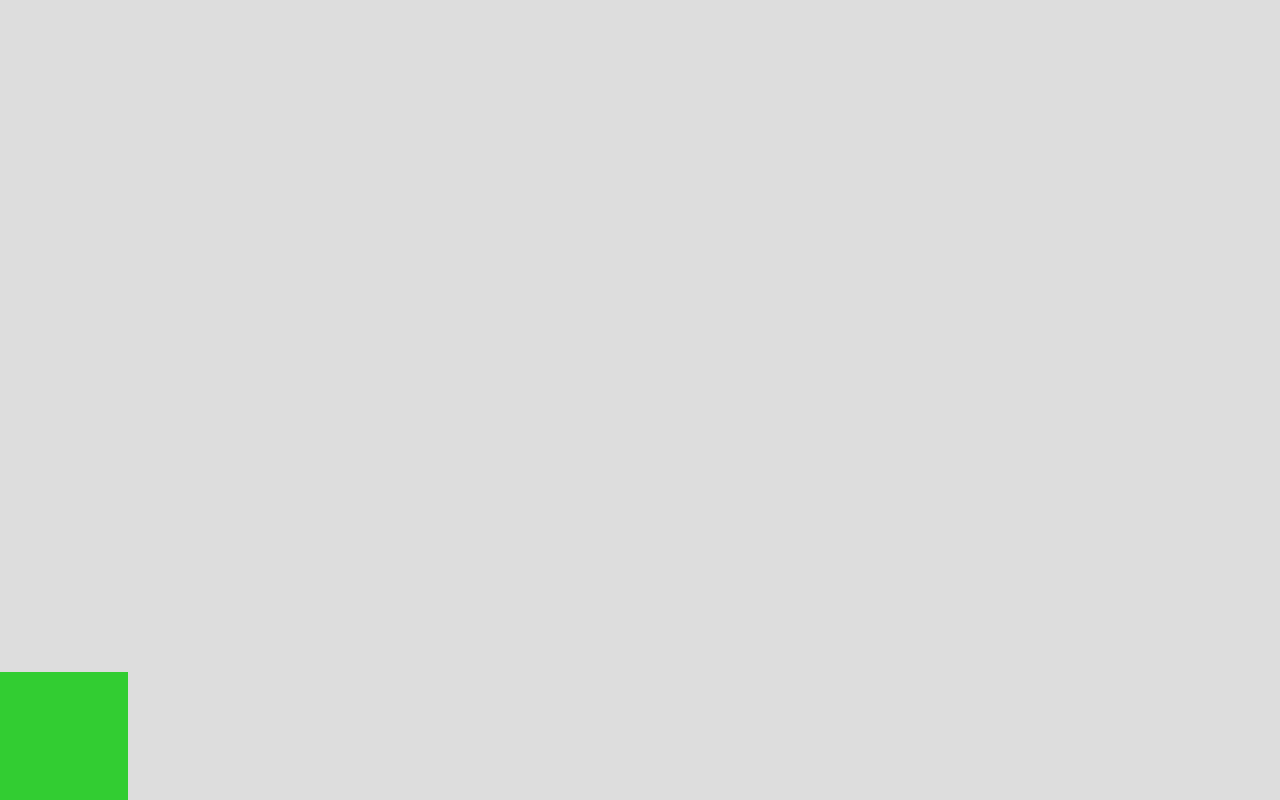
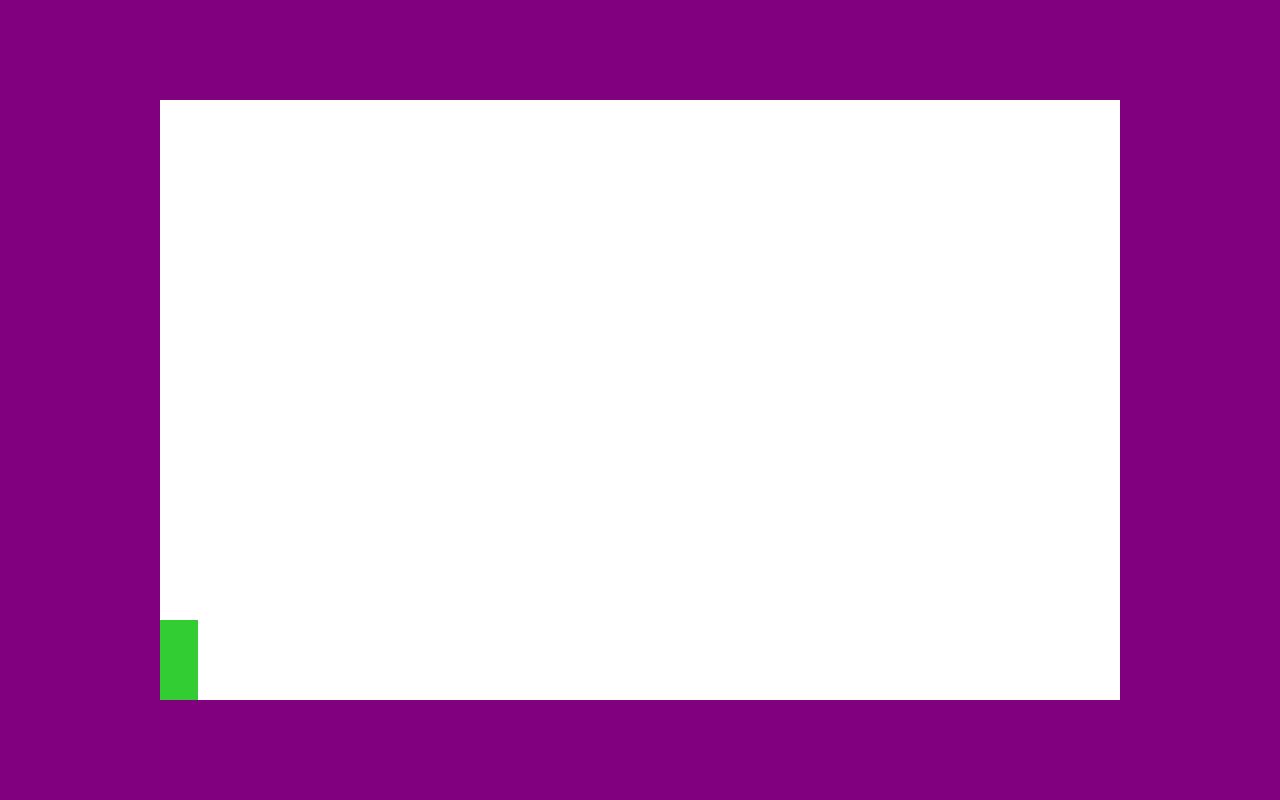
Before and after one commit to hugomanachem/trick-or-treat, a plain HTML site: page index.html in a window 1280 px wide. Drawn offline with Linux system fonts and the light colour scheme.

Commit message:
Milestone 2 : Display walls and collision

```diff
--- a/css/style.css
+++ b/css/style.css
@@ -1,13 +1,18 @@
 body {
-    background-color: #ddd;
+    width: 100vw;
+    height: 100vh;
+    background-color: purple;
+    display: flex;
+    justify-content: center;
+    align-items: center;
 }
 
 
 #board {
-    width: 100vw;
-    height: 100vh;
-    position: relative;
+    width: 75vw;
+    height: 75vh;
     overflow: hidden;
+    background-color: white;
 }
 
 #player {
--- a/js/main.js
+++ b/js/main.js
@@ -1,10 +1,10 @@
 class Player {
     constructor() {
         // initialize properties
-        this.width = 10;
-        this.height = 16;
-        this.positionX = 0;
-        this.positionY = 0;
+        this.width = 3;
+        this.height = 10;
+        this.positionX = 12.5;
+        this.positionY = 12.5;
 
         // dom manipulation to reflect initial values (size, position)
         this.playerElm = document.getElementById("player");
@@ -15,19 +15,35 @@ class Player {
     }
     moveLeft() {
         this.positionX--;
+        if(this.positionX < 12.5) {
+            console.log("Collision detected on the left");
+            this.positionX++;
+        }
         this.playerElm.style.left = this.positionX + "vw";
     }
     moveRight() {
         this.positionX++;
+        if(this.positionX + this.width > 87.5) {
+            console.log("Collision detected on the right");
+            this.positionX--;
+        }
         this.playerElm.style.left = this.positionX + "vw";
     }
 
     moveUp() {
         this.positionY++;
+        if(this.positionY + this.height > 87.5) {
+            console.log("Collision detected on the top");
+            this.positionY--;
+        }
         this.playerElm.style.bottom = this.positionY + "vh";
     }
     moveDown() {
         this.positionY--;
+        if(this.positionY < 12.5) {
+            console.log("Collision detected on the bottom");
+            this.positionY++;
+        }
         this.playerElm.style.bottom = this.positionY + "vh";
     }
 }
@@ -45,7 +61,6 @@ document.addEventListener("keydown", (e) => {
             player.moveUp();
             break;
         case "ArrowDown":
-            console.log("arrow down detected");
             player.moveDown();
             break;
     }
```
